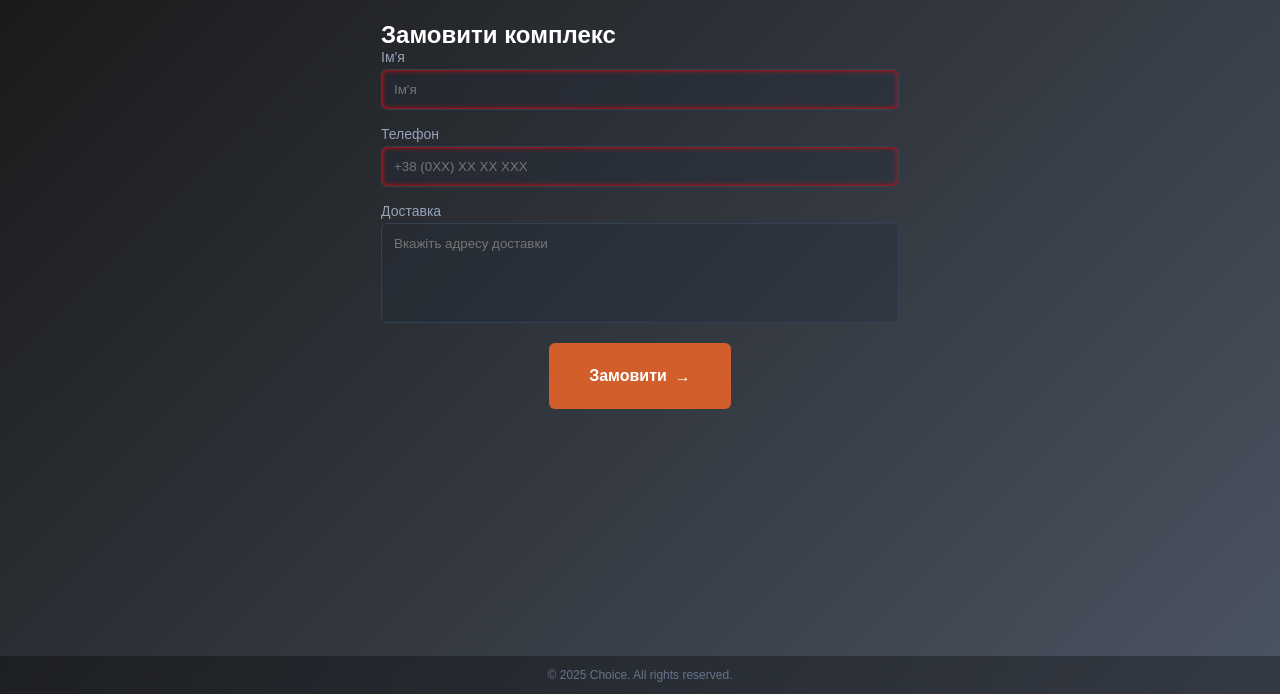
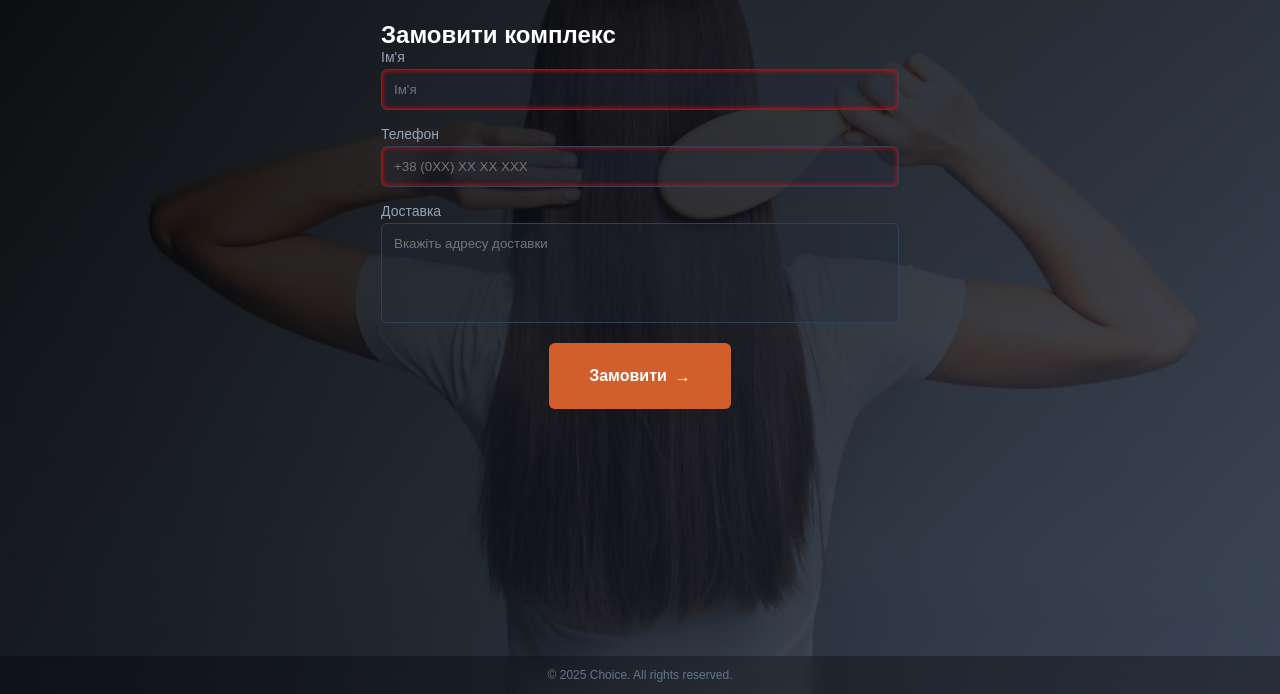
Before and after one commit to Oleksii26/landing-hair, a plain HTML site: page index.html in a window 1280 px wide. Shown: the part 106-800 px from the top of the page. Drawn offline with Linux system fonts and the light colour scheme.

Commit message:
Update style.css

```diff
--- a/style.css
+++ b/style.css
@@ -15,7 +15,7 @@
 }
 
 body {
-    background: linear-gradient(135deg, #000000e8, #1e293bcc), url(../img/beautiful-hair.webp);
+    background: linear-gradient(135deg, #000000e8, #1e293bcc), url(beautiful-hair.webp);
     background-position: center;
     background-size: cover;
     background-repeat: no-repeat;
```
